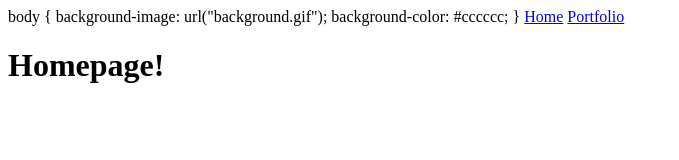
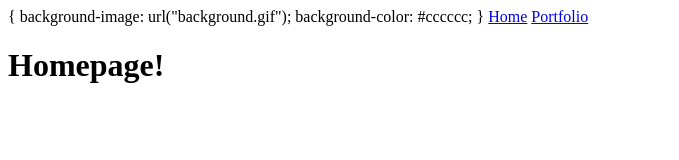
Before and after one commit to jivanez/jivanez.github.io, a plain HTML site: page index.html in a window 1280 px wide. Shown: the whole page, without its empty margins (0-679 px from the left). Drawn offline with Linux system fonts and the light colour scheme.

Commit message:
background102

```diff
--- a/index.html
+++ b/index.html
@@ -4,8 +4,7 @@
     <meta charset="utf-8">
     <title>Home</title>
   </head>
-  body  {
-    background-image: url("background.gif");
+  </body> { background-image: url("background.gif");
     background-color: #cccccc;
 }
     <a href="index.html">Home</a>
```
